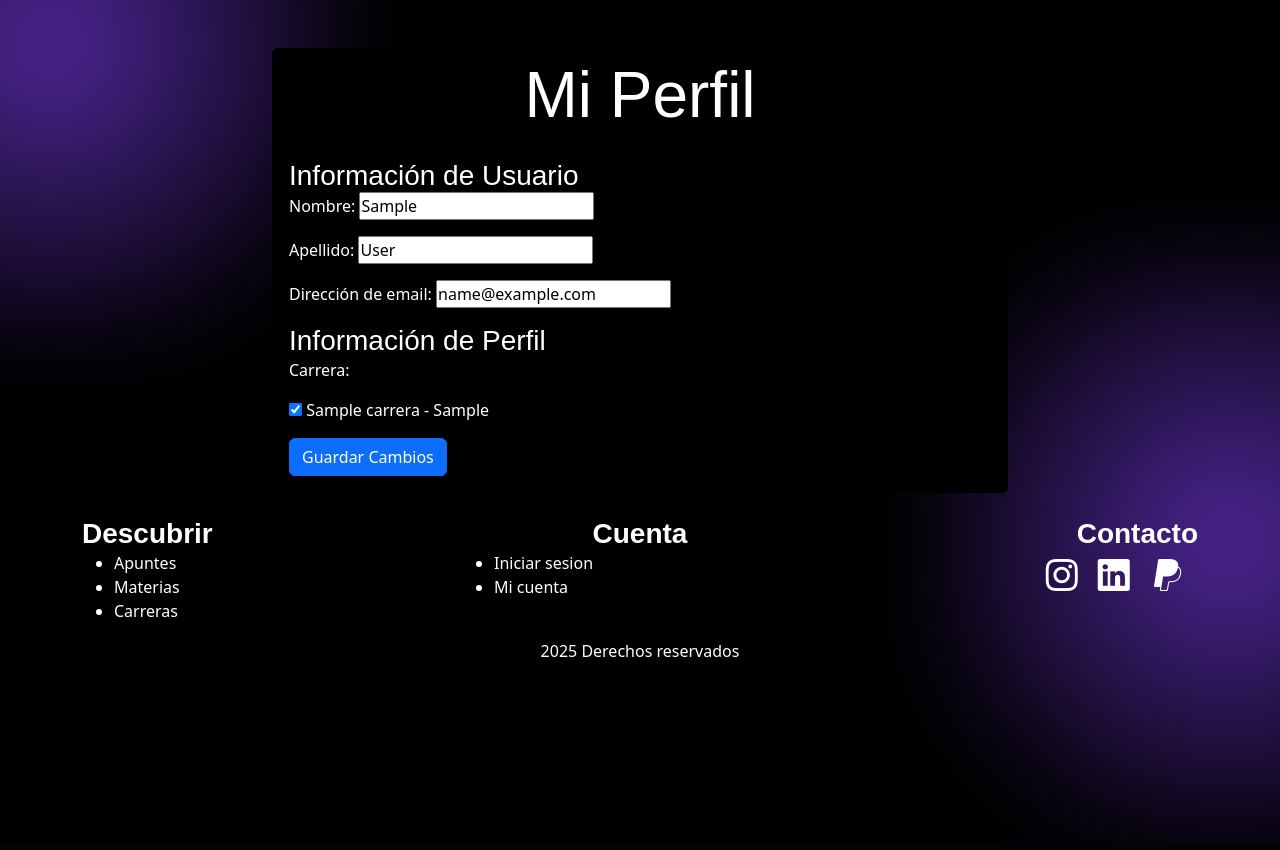
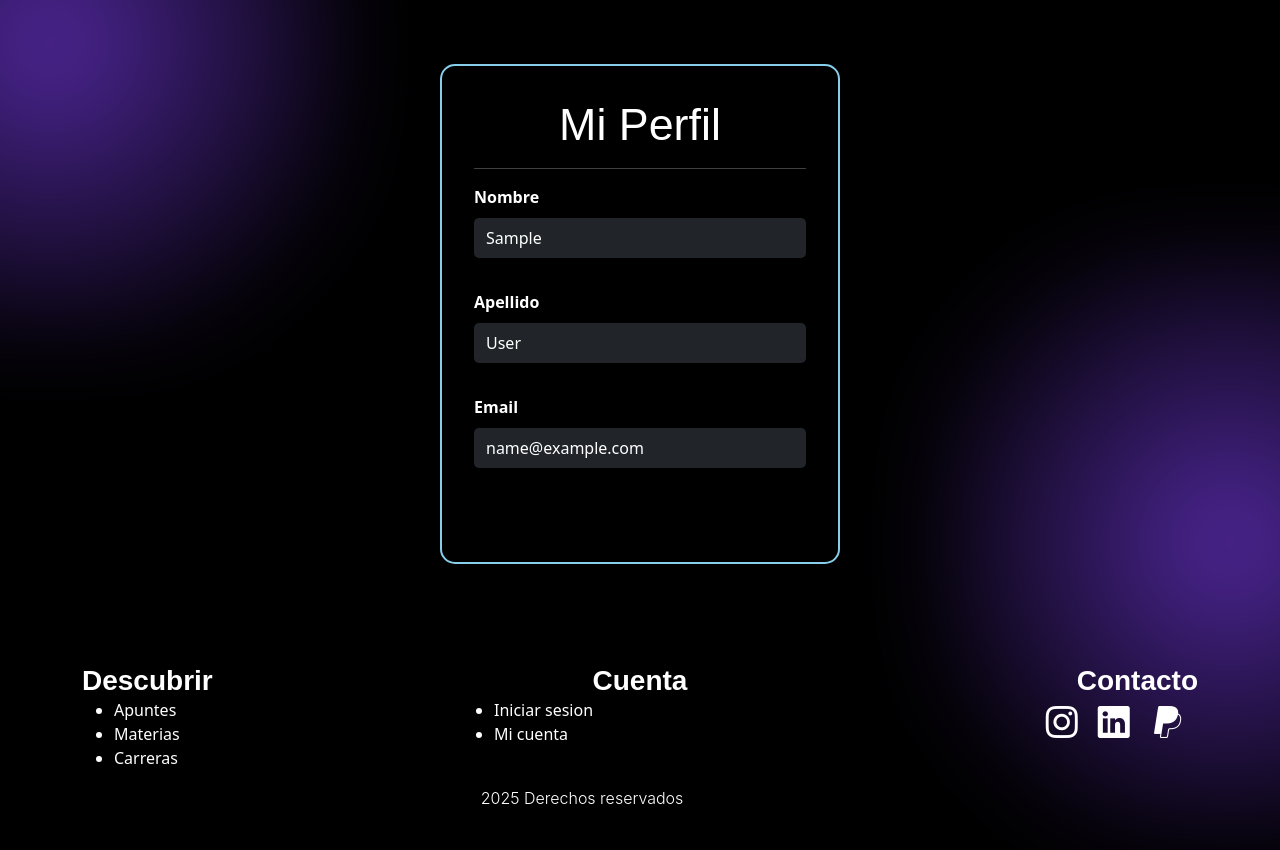
Before and after one commit to colochampre/django_apuntes, a Django app: page /usuarios/perfil/ in a window 1280 px wide; the page is wider, and only the part inside the window is pictured. Shown: the part 108-958 px from the top of that part. Run offline with Django 5.2, Linux system fonts and the light colour scheme; a user stored in the database is signed in; tables that the repository leaves empty hold one stand-in row (values such as "Sample post").

Commit message:
Estilos y actualización de Perfil y Submit

```diff
--- a/apuntes/gestion_apuntes/urls.py
+++ b/apuntes/gestion_apuntes/urls.py
@@ -3,6 +3,6 @@ from .views import apuntes, subir_apunte, descargar_apunte
 
 urlpatterns = [
     path('', apuntes, name='apuntes'),
-    path('subir/', subir_apunte, name='subir_apunte'),
+    path('subir/<int:materia_id>/', subir_apunte, name='subir_apunte'),
     path('descargar/<int:apunte_id>/', descargar_apunte, name='descargar_apunte'),
 ]
--- a/apuntes/static/css/home.css
+++ b/apuntes/static/css/home.css
@@ -8,7 +8,7 @@
 section{
     display:flex;
     width: 100%;
-    /*height:80vh;*/
+    height:80vh;
     padding: 10rem 0;
 }
 .container-fluid{
--- a/apuntes/static/css/register.css
+++ b/apuntes/static/css/register.css
@@ -24,12 +24,6 @@
     font-size: 1.3rem;
 }
 
-#login-container{
-    margin:3%;
-    padding:10%;
-    border-radius: 5%;
-}
-
 .register-form p, .login-form div {
     display: flex;
     flex-direction: column;
@@ -39,3 +33,26 @@
 .register-form span, .login-form span {
     color: #bbb;
 }
+
+.profile-container {
+    display: flex;
+    justify-content: center;
+    height: 80vh;
+}
+
+.profile-card {
+    padding: 2rem;
+    margin-top: 4rem;
+    min-width: 400px;
+    max-height: 500px;
+    border-radius: 15px;
+    border: 2px solid #87CEEB; /* Light Sky Blue */
+    background-color: #000; /* Black background for the card itself */
+}
+
+.profile-value-bg {
+    background-color: #212529; /* A slightly lighter black/dark grey */
+    padding: 8px 12px; /* Add some padding to make the background visible */
+    border-radius: 5px; /* Slightly rounded corners for the background */
+    margin-top: 5px; /* Small margin above the value field */
+}
--- a/apuntes/templates/gestion_materias/lista_materias.html
+++ b/apuntes/templates/gestion_materias/lista_materias.html
@@ -27,11 +27,8 @@
             {% if materia_seleccionada %}
             <div class="apuntes-header">
                 <h2 class="title py-4">Apuntes de {{ materia_seleccionada.nombre }}</h1>
-                {% if user.is_authenticated %}
-                    <a class="btn btn-primary" href="{% url 'gestion_apuntes:subir_apunte' %}">Subir Contenido</a>
-                {% endif %}
+                <a class="btn btn-primary" href="{% url 'gestion_apuntes:subir_apunte' materia_seleccionada.id %}">Subir Contenido</a>
             </div>
-
             {% if apuntes %}
             <div class="apuntes-items">
                 <div class="ul-apuntes">
--- a/apuntes/templates/gestion_usuarios/perfil.html
+++ b/apuntes/templates/gestion_usuarios/perfil.html
@@ -1,26 +1,28 @@
+
 {% extends 'base.html' %}
 {% load static %}
 
 {% block title %}Perfil de Usuario{% endblock %}
+{% block otros_css %}<link rel="stylesheet" href="{% static 'css/register.css' %}">{% endblock %}
 
 {% block content %}
-<div class="container mt-5">
-    <div class="row justify-content-center">
-        <div class="col-md-8">
-            <div class="card bg-black text-white">
-                <div class="card-header">
-                    <h2 class="text-center">Mi Perfil</h2>
-                </div>
-                <div class="card-body">
-                    <form method="post">
-                        {% csrf_token %}
-                        <h3>Información de Usuario</h3>
-                        {{ user_form.as_p }}
-                        <h3>Información de Perfil</h3>
-                        {{ profile_form.as_p }}
-                        <button type="submit" class="btn btn-primary">Guardar Cambios</button>
-                    </form>
-                </div>
+<div class="profile-container">
+    <div class="profile-card text-white">
+        <h2 class="login-title text-center">Mi Perfil</h1>
+        <hr>
+
+        <div class="login-form">
+            <div class="mb-3">
+                <label class="fw-bold">Nombre</label>
+                <p class="profile-value-bg text-white">{{ user.first_name }}</p>
+            </div>
+            <div class="mb-3">
+                <label class="fw-bold">Apellido</label>
+                <p class="profile-value-bg text-white">{{ user.last_name }}</p>
+            </div>
+            <div class="mb-3">
+                <label class="fw-bold">Email</label>
+                <p class="profile-value-bg text-white">{{ user.email }}</p>
             </div>
         </div>
     </div>
```
Also changed, not shown: apuntes/gestion_apuntes/views.py (+17 -17 lines), apuntes/static/css/materias.css (+7 -4 lines).
